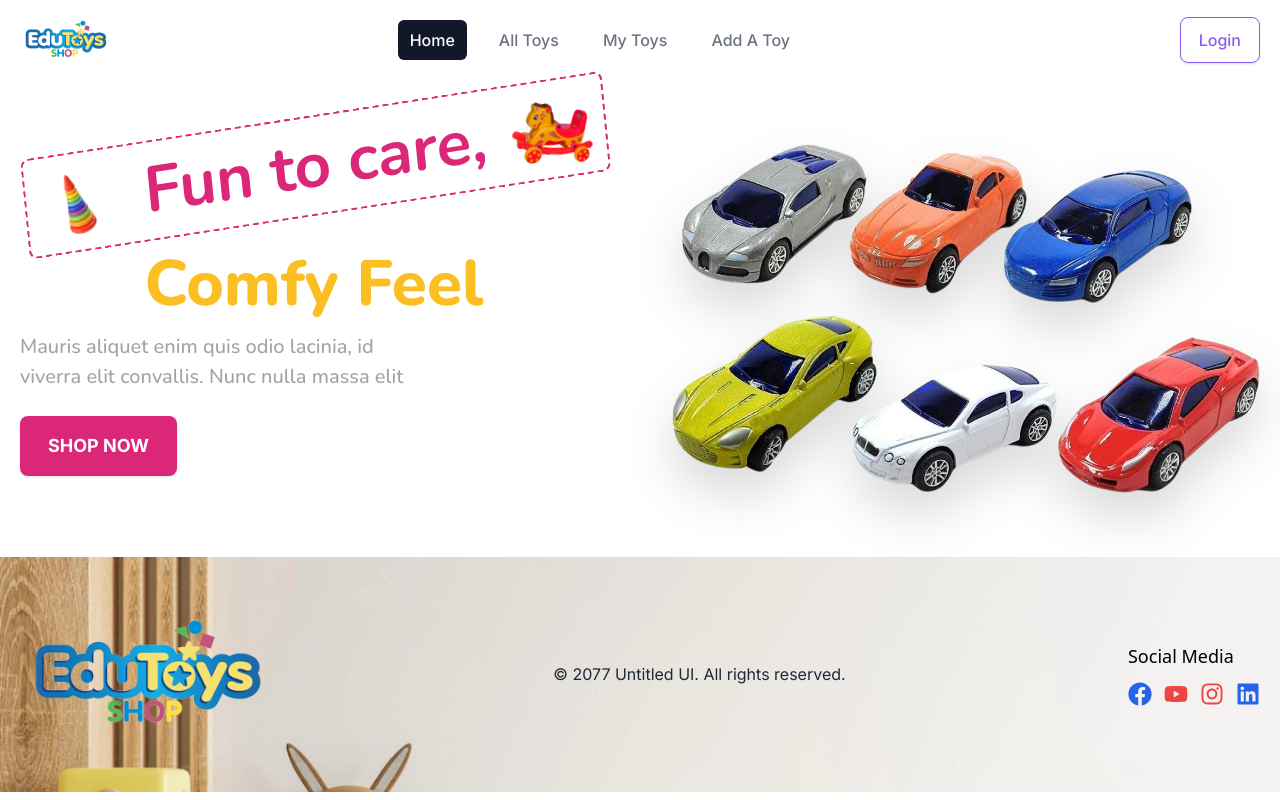
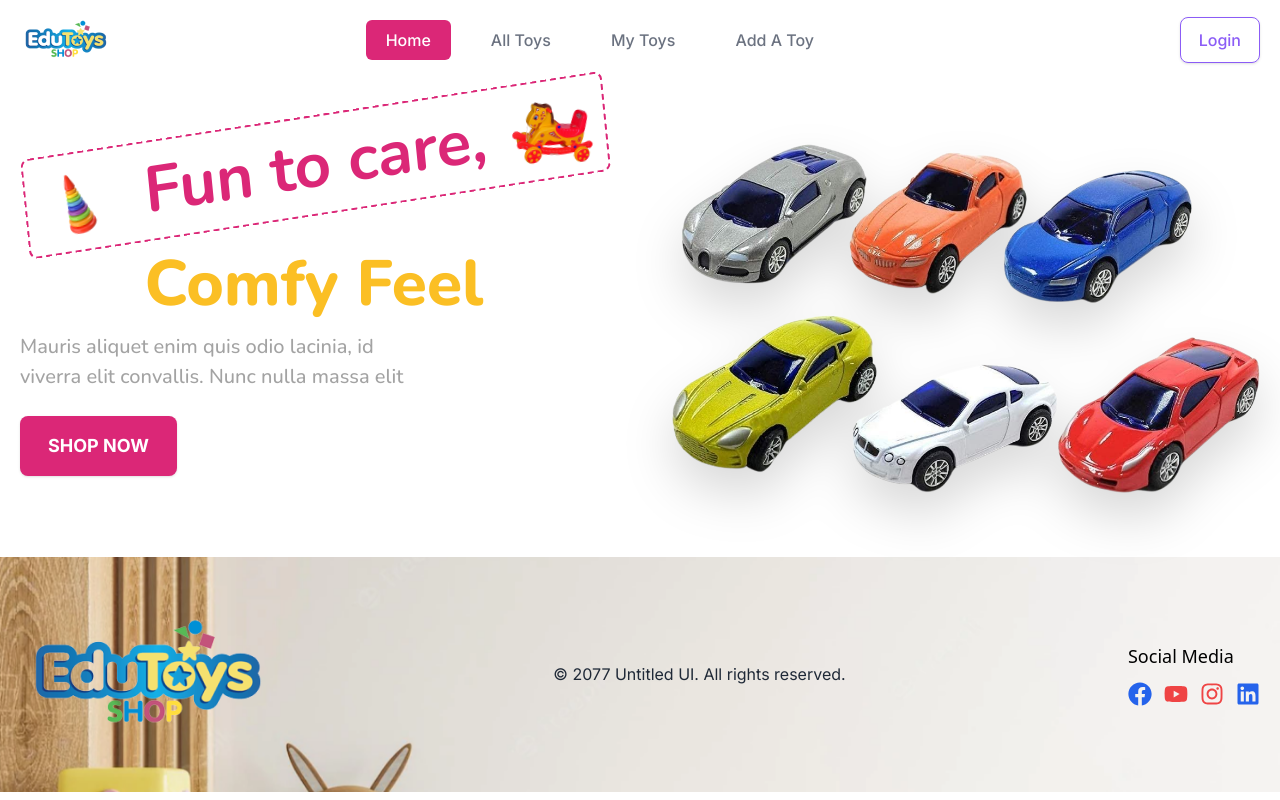
Before and after one commit to prominhaj/edu-toys-client, a React (Vite) app: page / in a window 1280 px wide. Built offline with nearby package versions, Linux system fonts and the light colour scheme.

Commit message:
Modify Navigation Design And Optimize Codes

```diff
--- a/src/Pages/Shared/Header/Header.jsx
+++ b/src/Pages/Shared/Header/Header.jsx
@@ -1,22 +1,30 @@
 /* eslint-disable no-unused-vars */
-import React from "react";
+import React, { Fragment } from "react";
 import logo from "../../../assets/logo.png";
 import { Link, NavLink } from "react-router-dom";
 import { Disclosure, Menu, Transition } from "@headlessui/react";
 import { Bars3Icon, XMarkIcon } from "@heroicons/react/24/outline";
 
-const navigation = [
-  { name: "Home", to: "/", current: true },
-  { name: "All Toys", to: "/toys", current: false },
-  { name: "Projects", to: "/", current: false },
-  { name: "Calendar", to: "/", current: false },
-];
+const Header = () => {
+  const paddingClass = (name, route) => {
+    return (
+      <>
+        <NavLink
+          to={route}
+          className={({ isActive, isPending }) =>
+            isPending
+              ? "pending"
+              : isActive
+              ? "bg-pink-600 text-white text-base font-medium font-['Inter'] leading-normal rounded-md px-5 py-2"
+              : "text-gray-500 text-base font-medium font-['Inter'] leading-normal  hover:bg-pink-600 hover:text-white rounded-md px-5 py-2"
+          }
+        >
+          {name}
+        </NavLink>
+      </>
+    );
+  };
 
-function classNames(...classes) {
-  return classes.filter(Boolean).join(" ");
-}
-
-const Header = () => {
   return (
     <header className="container mx-auto px-5">
       <Disclosure as="nav" className="bg-white">
@@ -47,54 +55,10 @@ const Header = () => {
                 </div>
                 <div className="hidden md:block">
                   <div className="flex space-x-5">
-                    <NavLink
-                      to="/"
-                      className={({ isActive, isPending }) =>
-                        isPending
-                          ? "pending"
-                          : isActive
-                          ? "bg-gray-900 text-white text-base font-medium font-['Inter'] leading-normal rounded-md px-3 py-2"
-                          : "text-gray-500 text-base font-medium font-['Inter'] leading-normal hover:bg-gray-700 hover:text-white rounded-md px-3 py-2"
-                      }
-                    >
-                      Home
-                    </NavLink>
-                    <NavLink
-                      to="/all-toys"
-                      className={({ isActive, isPending }) =>
-                        isPending
-                          ? "pending"
-                          : isActive
-                          ? "bg-gray-900 text-white text-base font-medium font-['Inter'] leading-normal rounded-md px-3 py-2"
-                          : "text-gray-500 text-base font-medium font-['Inter'] leading-normal hover:bg-gray-700 hover:text-white rounded-md px-3 py-2"
-                      }
-                    >
-                      All Toys
-                    </NavLink>
-                    <NavLink
-                      to="/my-toys"
-                      className={({ isActive, isPending }) =>
-                        isPending
-                          ? "pending"
-                          : isActive
-                          ? "bg-gray-900 text-white text-base font-medium font-['Inter'] leading-normal rounded-md px-3 py-2"
-                          : "text-gray-500 text-base font-medium font-['Inter'] leading-normal hover:bg-gray-700 hover:text-white rounded-md px-3 py-2"
-                      }
-                    >
-                      My Toys
-                    </NavLink>
-                    <NavLink
-                      to="/add-toy"
-                      className={({ isActive, isPending }) =>
-                        isPending
-                          ? "pending"
-                          : isActive
-                          ? "bg-gray-900 text-white text-base font-medium font-['Inter'] leading-normal rounded-md px-3 py-2"
-                          : "text-gray-500 text-base font-medium font-['Inter'] leading-normal hover:bg-gray-700 hover:text-white rounded-md px-3 py-2"
-                      }
-                    >
-                      Add A Toy
-                    </NavLink>
+                    {paddingClass("Home", "/")}
+                    {paddingClass("All Toys", "/all-toys")}
+                    {paddingClass("My Toys", "/my-toys")}
+                    {paddingClass("Add A Toy", "/add-toy")}
                   </div>
                 </div>
                 <div className="absolute inset-y-0 right-0 flex items-center pr-2 md:static md:inset-auto md:pr-0">
@@ -119,7 +83,7 @@ const Header = () => {
                         <span className="absolute -inset-1.5" />
                         <span className="sr-only">Open user menu</span>
                         <img
-                          className="h-8 w-8 rounded-full"
+                          className="h-10 w-10 rounded-full"
                           src="https://images.unsplash.com/photo-1472099645785-5658abf4ff4e?ixlib=rb-1.2.1&ixid=eyJhcHBfaWQiOjEyMDd9&auto=format&fit=facearea&facepad=2&w=256&h=256&q=80"
                           alt=""
                         />
@@ -184,54 +148,10 @@ const Header = () => {
             {/* Mobile Device */}
             <Disclosure.Panel className="md:hidden">
               <div className="flex flex-col space-y-1 px-2 sm:px-6 lg:px-8 pb-3 pt-2">
-                <NavLink
-                  to="/"
-                  className={({ isActive, isPending }) =>
-                    isPending
-                      ? "pending"
-                      : isActive
-                      ? "bg-gray-900 text-white text-base font-medium font-['Inter'] leading-normal rounded-md px-3 py-2"
-                      : "text-gray-500 text-base font-medium font-['Inter'] leading-normal hover:bg-gray-700 hover:text-white rounded-md px-3 py-2"
-                  }
-                >
-                  Home
-                </NavLink>
-                <NavLink
-                  to="/all-toys"
-                  className={({ isActive, isPending }) =>
-                    isPending
-                      ? "pending"
-                      : isActive
-                      ? "bg-gray-900 text-white text-base font-medium font-['Inter'] leading-normal rounded-md px-3 py-2"
-                      : "text-gray-500 text-base font-medium font-['Inter'] leading-normal hover:bg-gray-700 hover:text-white rounded-md px-3 py-2"
-                  }
-                >
-                  All Toys
-                </NavLink>
-                <NavLink
-                  to="/my-toys"
-                  className={({ isActive, isPending }) =>
-                    isPending
-                      ? "pending"
-                      : isActive
-                      ? "bg-gray-900 text-white text-base font-medium font-['Inter'] leading-normal rounded-md px-3 py-2"
-                      : "text-gray-500 text-base font-medium font-['Inter'] leading-normal hover:bg-gray-700 hover:text-white rounded-md px-3 py-2"
-                  }
-                >
-                  My Toys
-                </NavLink>
-                <NavLink
-                  to="/add-toy"
-                  className={({ isActive, isPending }) =>
-                    isPending
-                      ? "pending"
-                      : isActive
-                      ? "bg-gray-900 text-white text-base font-medium font-['Inter'] leading-normal rounded-md px-3 py-2"
-                      : "text-gray-500 text-base font-medium font-['Inter'] leading-normal hover:bg-gray-700 hover:text-white rounded-md px-3 py-2"
-                  }
-                >
-                  Add A Toy
-                </NavLink>
+                {paddingClass("Home", "/")}
+                {paddingClass("All Toys", "/all-toys")}
+                {paddingClass("My Toys", "/my-toys")}
+                {paddingClass("Add A Toy", "/add-toy")}
               </div>
             </Disclosure.Panel>
           </>
```
